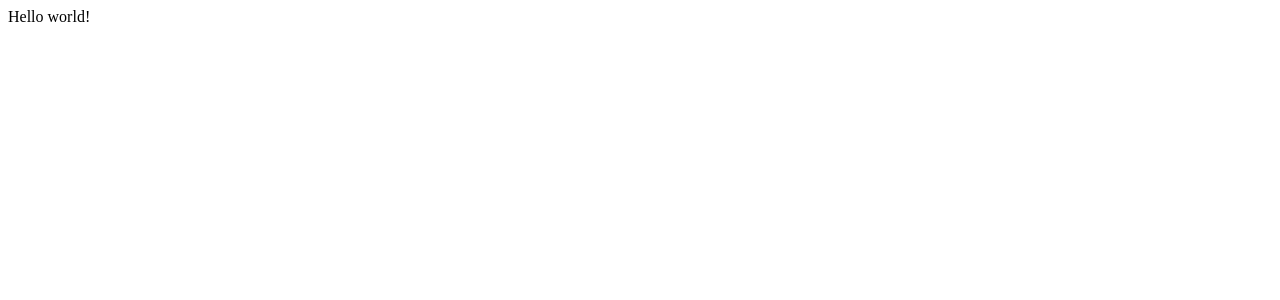
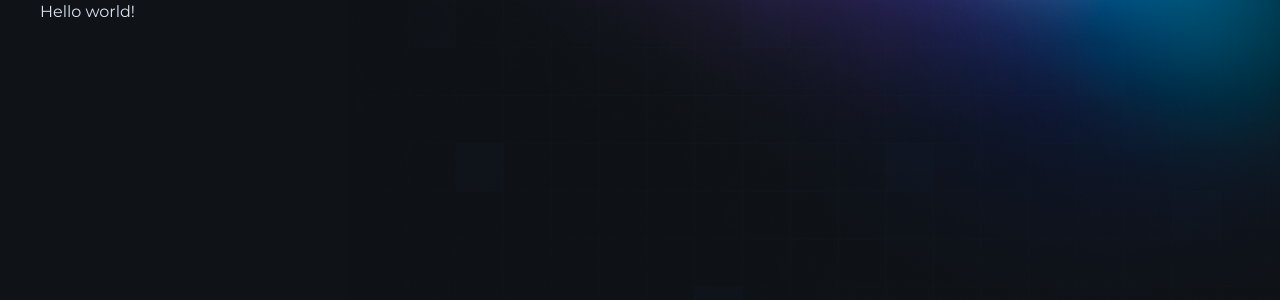
Before and after one commit to josiassantos15/event-react-next, a Next.js app: page / in a window 1280 px wide. Shown: the top 300 px of the page. Built offline with nearby package versions, Linux system fonts and the light colour scheme.

Commit message:
feat: Creating subscription form

```diff
--- /dev/null
+++ b/src/app/(home)/subscription-form.tsx
@@ -0,0 +1,93 @@
+'use client'
+
+import { subscribeToEvent } from '@/http/api'
+import { zodResolver } from '@hookform/resolvers/zod'
+import { ArrowRight, Mail, User } from 'lucide-react'
+import { useRouter, useSearchParams } from 'next/navigation'
+import { useForm } from 'react-hook-form'
+import { z } from 'zod'
+import { Button } from '../components/button'
+import { InputField, InputIcon, InputRoot } from '../components/input'
+
+const subscriptionSchema = z.object({
+  name: z.string().min(2, 'Digite seu nome completo'),
+  email: z.string().email('Digite um e-mail válido'),
+})
+
+type SubscriptionSchema = z.infer<typeof subscriptionSchema>
+
+export function SubscriptionForm() {
+  const router = useRouter()
+  const searchParams = useSearchParams()
+
+  const {
+    register,
+    handleSubmit,
+    formState: { errors },
+  } = useForm<SubscriptionSchema>({
+    resolver: zodResolver(subscriptionSchema),
+  })
+
+  async function onSubscribe({ name, email }: SubscriptionSchema) {
+    const referrer = searchParams.get('referrer')
+    const { subscriberId } = await subscribeToEvent({ name, email, referrer })
+
+    router.push(`/invite/${subscriberId}`)
+  }
+
+  return (
+    <form
+      onSubmit={handleSubmit(onSubscribe)}
+      className="w-full bg-gray-700 border border-gray-600 rounded-2xl p-8 space-y-6 md:max-w-[440px]"
+    >
+      <h2 className="font-heading font-semibold text-gray-200 text-xl">
+        Inscrição
+      </h2>
+
+      <div className="space-y-3">
+        <div className="space-y-2">
+          <InputRoot error={!!errors?.name}>
+            <InputIcon>
+              <User className="size-6" />
+            </InputIcon>
+            <InputField
+              type="text"
+              placeholder="Nome completo"
+              {...register('name')}
+            />
+          </InputRoot>
+
+          {errors?.name && (
+            <p className="text-danger font-semibold text-xs">
+              {errors.name.message}
+            </p>
+          )}
+        </div>
+
+        <div className="space-y-2">
+          <InputRoot error={!!errors?.email}>
+            <InputIcon>
+              <Mail className="size-6" />
+            </InputIcon>
+            <InputField
+              type="text"
+              placeholder="E-mail"
+              {...register('email')}
+            />
+          </InputRoot>
+
+          {errors?.email && (
+            <p className="text-danger font-semibold text-xs">
+              {errors.email.message}
+            </p>
+          )}
+        </div>
+      </div>
+
+      <Button type="submit">
+        Confirmar
+        <ArrowRight className="size-6" />
+      </Button>
+    </form>
+  )
+}
--- /dev/null
+++ b/src/app/components/input.tsx
@@ -0,0 +1,33 @@
+import { Mail } from 'lucide-react'
+import type { ComponentProps } from 'react'
+
+interface InputRootProps extends ComponentProps<'div'> {
+  error?: boolean
+}
+
+export function InputRoot({ error = false, ...props }: InputRootProps) {
+  return (
+    <div
+      data-error={error}
+      className="group bg-gray-800 h-12 border border-gray-600 rounded-xl px-4 flex items-center gap-2 focus-within:border-gray-100 data-[error=true]:border-danger"
+      {...props}
+    />
+  )
+}
+
+interface InputIconProps extends ComponentProps<'span'> {}
+
+export function InputIcon({ ...props }: InputIconProps) {
+  return (
+    <span
+      className="text-gray-400 group-focus-within:text-gray-100 group-[&:not(:has(input:placeholder-shown))]:text-gray-100 group-data-[error=true]:text-danger"
+      {...props}
+    />
+  )
+}
+
+interface InputFieldProps extends ComponentProps<'input'> {}
+
+export function InputField({ ...props }: InputFieldProps) {
+  return <input className="flex-1 outline-0 placeholder-gray-400" {...props} />
+}
--- /dev/null
+++ b/src/app/global.css
@@ -0,0 +1,25 @@
+@import "tailwindcss";
+
+@theme {
+  --color-*: initial;
+
+  --color-blue: #6F9DE2;
+  --color-purple: #9871F3;
+
+  --color-danger: #F05D6C;
+
+  --color-gray-100: #DAE4F2;
+  --color-gray-200: #C8D0DA;
+  --color-gray-300: #95A1B1;
+  --color-gray-400: #6F7D90;
+  --color-gray-500: #2A313C;
+  --color-gray-600: #21252C;
+  --color-gray-700: #191D24;
+  --color-gray-800: #13161B;
+  --color-gray-900: #0F1216;
+
+  --font-heading: var(--font-oxanium);
+  --font-sans: var(--font-montserrat);
+
+  --radius-xl: 0.625rem;
+}
--- /dev/null
+++ b/src/app/invite/[subscriberId]/invite-link-input.tsx
@@ -0,0 +1,29 @@
+'use client'
+
+import { Copy, Link } from 'lucide-react'
+import { IconButton } from '../../components/icon-button'
+import { InputField, InputIcon, InputRoot } from '../../components/input'
+
+interface InviteLinkInputProps {
+  inviteLink: string
+}
+
+export function InviteLinkInput({ inviteLink }: InviteLinkInputProps) {
+  function copyInviteLink() {
+    navigator.clipboard.writeText(inviteLink)
+  }
+
+  return (
+    <InputRoot>
+      <InputIcon>
+        <Link className="size-5" />
+      </InputIcon>
+
+      <InputField readOnly defaultValue={inviteLink} />
+
+      <IconButton className="-mr-2" onClick={copyInviteLink}>
+        <Copy className="size-5" />
+      </IconButton>
+    </InputRoot>
+  )
+}
--- a/src/app/layout.tsx
+++ b/src/app/layout.tsx
@@ -1,18 +1,36 @@
-import type { Metadata } from "next";
+import './global.css'
+
+import type { Metadata } from 'next'
+import { Montserrat, Oxanium } from 'next/font/google'
 
 export const metadata: Metadata = {
-  title: "Create Next App",
-  description: "Generated by create next app",
-};
+  title: 'devstage',
+}
+
+const oxanium = Oxanium({
+  weight: ['500', '600'],
+  subsets: ['latin'],
+  variable: '--font-oxanium',
+})
+
+const montserrat = Montserrat({
+  weight: ['400', '600'],
+  subsets: ['latin'],
+  variable: '--font-montserrat',
+})
 
 export default function RootLayout({
   children,
 }: Readonly<{
-  children: React.ReactNode;
+  children: React.ReactNode
 }>) {
   return (
-    <html lang="en">
-      <body>{children}</body>
+    <html lang="en" className={`${oxanium.variable} ${montserrat.variable}`}>
+      <body className="bg-gray-900 text-gray-100 antialiased bg-[url(/background.png)] bg-no-repeat md:bg-right-top bg-top">
+        <main className="max-w-[1240px] mx-auto px-5 py-8 md:py-0">
+          {children}
+        </main>
+      </body>
     </html>
-  );
+  )
 }
```
